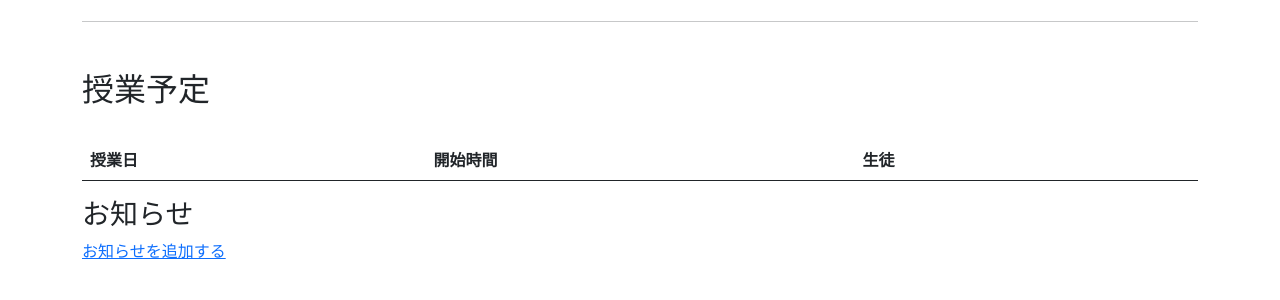
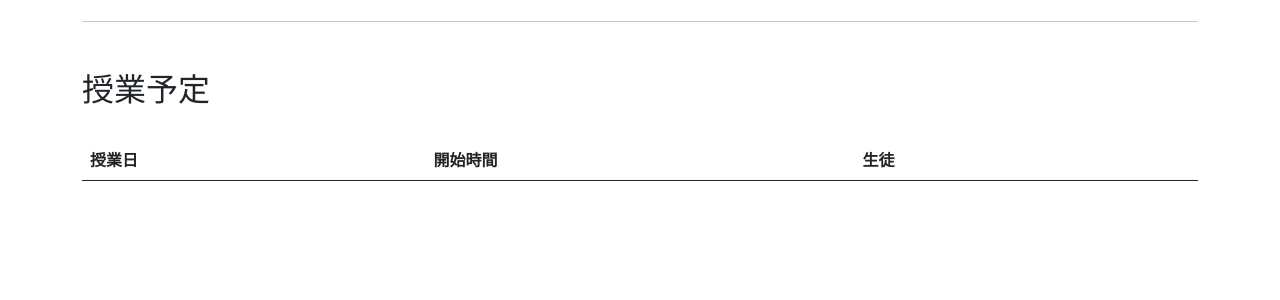
Before and after one commit to Saito-Yuki-3110/Lesson_schedule, a Django app: page / in a window 1280 px wide. Shown: the part 180-480 px from the top of the page. Run offline with Django 4.2, Linux system fonts and the light colour scheme; a user stored in the database is signed in; data that the repository does not hold is empty; parts of the project's set-up code (start-up, migrations or seed data) failed here and were passed over.

Commit message:
change Teacher.html

```diff
--- a/Template/Teacher.html
+++ b/Template/Teacher.html
@@ -45,13 +45,5 @@
         {% endfor %}
       </tbody>
   </table>
-  <h3>お知らせ</h3>
-  <div>
-  {% for mes in message %}
-      <div>{{ mes.person }}</div>
-      <div>{{ mes.message }}</div>
-  {% endfor %}
-  </div>
-  <p><a href="{% url 'Scheduler:message' %}">お知らせを追加する</a></p>
 </div>
 {% endblock %}
```
